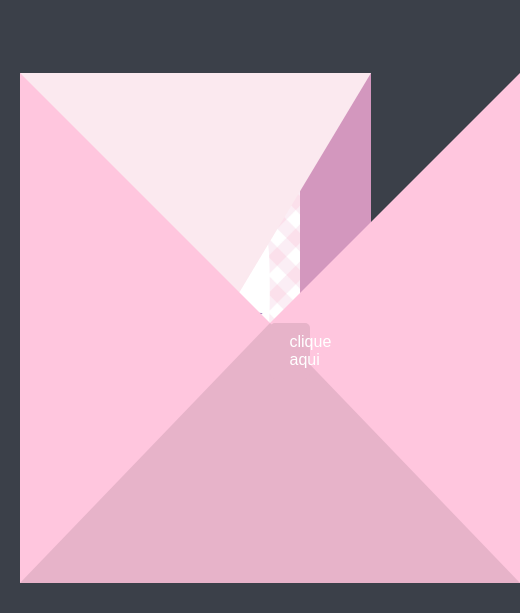
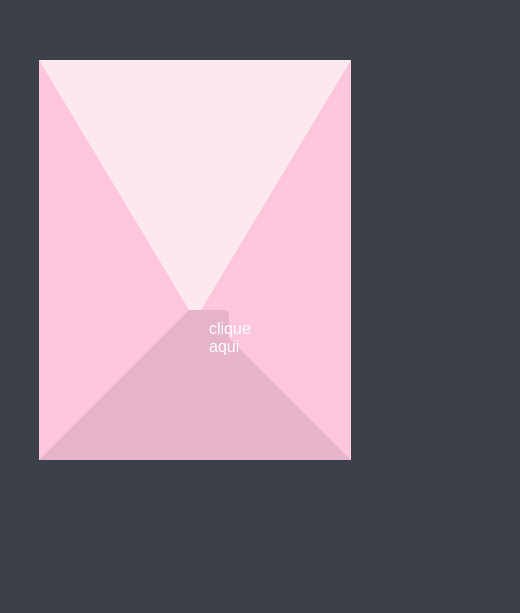
Before and after one commit to AlexandreBolsoni/Aniversario_Bela, a plain HTML site: page index.html in a window 390 px wide. Shown: the part 232-845 px from the top of the page, 520 px wide, since content can reach past the window. Drawn offline with Linux system fonts and the light colour scheme.

Commit message:
melhorando media query

```diff
--- a/convite.css
+++ b/convite.css
@@ -108,68 +108,87 @@ body {
   transition: transform 1s ease, transition-delay 0.5s ease;
 }
 
-/* Responsividade para dispositivos móveis gerais (max-width: 768px) */
-@media (max-width: 768px) {
-  .wrapper {
-    height: 40vh;
-    width: 90%;
+/* Estilos para telas pequenas (por exemplo, dispositivos móveis) */
+@media (max-width: 600px) {
+  body {
+    align-items: flex-start;
   }
 
-  .envelope,
-  .convite {
-    border-top: 10%;
-    border-right: 15%;
-    border-bottom: 10%;
-    border-left: 15%;
+  .wrapper {
+    margin-top: 2%;
+    height: auto;
+    width: 80%;
   }
 
-  .letter .imgConvite {
-    font-size: 4vw;
-    margin-top: 4vh;
+  .lid.one,
+  .lid.two {
+    border-right: 100px solid transparent;
+    border-bottom: 200px solid transparent;
+    border-left: 100px solid transparent;
+  }
+
+  .envelope {
+    border-right: 150px solid #ffc6de;
+    border-bottom: 150px solid #e7b3c9;
+    border-left: 150px solid #ffc6de;
   }
 }
 
-/* Responsividade para dispositivos Android */
-@media (max-width: 600px) {
+/* Estilos para telas médias (por exemplo, tablets) */
+@media (max-width: 1024px) {
+  body {
+    align-items: center;
+  }
+}
+
+/* Estilos para telas maiores (por exemplo, desktops) */
+@media (min-width: 1025px) {
   .wrapper {
-    height: 30vh;
-    width: 90%;
+    margin-top: 5%;
+    height: 400px;
+    width: 600px;
+  }
+
+  .lid.one,
+  .lid.two {
+    border-right: 150px solid transparent;
+    border-bottom: 290px solid transparent;
+    border-left: 150px solid transparent;
   }
 
   .envelope {
-    border-top: 8%;
-    border-right: 12%;
-    border-bottom: 8%;
-    border-left: 12%;
-  }
-
-  .letter .imgConvite {
-    font-size: 4.5vw;
-    margin-top: 4.5vh;
+    border-right: 250px solid #ffc6de;
+    border-bottom: 260px solid #e7b3c9;
+    border-left: 250px solid #ffc6de;
   }
 }
 
-/* Responsividade para dispositivos iPhone */
-@media only screen and (max-device-width: 480px) {
-  .wrapper {
-    height: 25vh;
-    width: 90%;
-  }
-
-  .envelope {
-    border-top: 6%;
-    border-right: 10%;
-    border-bottom: 6%;
-    border-left: 10%;
-  }
-
-  .letter .imgConvite {
-    font-size: 5vw;
-    margin-top: 5vh;
-  }
+/* Estilos comuns para todas as telas */
+/* Coloque as regras de estilo comuns aqui */
+.clique-aqui {
+  background-color: #e7b3c9;
+  color: white;
+  padding: 10px 20px;
+  border-radius: 5px;
+  cursor: pointer;
+  user-select: none;
+  text-align: center;
 }
 
-/* Outros dispositivos móveis, se necessário */
-@media (max-width: 480px) {
-  /* Faça ajustes específicos para outros dispositivos móveis, se necessário */
+.clique-aqui:hover {
+  background-color: #d397be;
 }
+
+.lid.one {
+  transition-delay: 0.75s;
+}
+
+.lid.two {
+  transition-delay: 0.5s;
+}
+
+.wrapper .lid.one,
+.wrapper .lid.two,
+.wrapper .letter {
+  transition: transform 1s ease, transition-delay 0.5s ease;
+}
```
